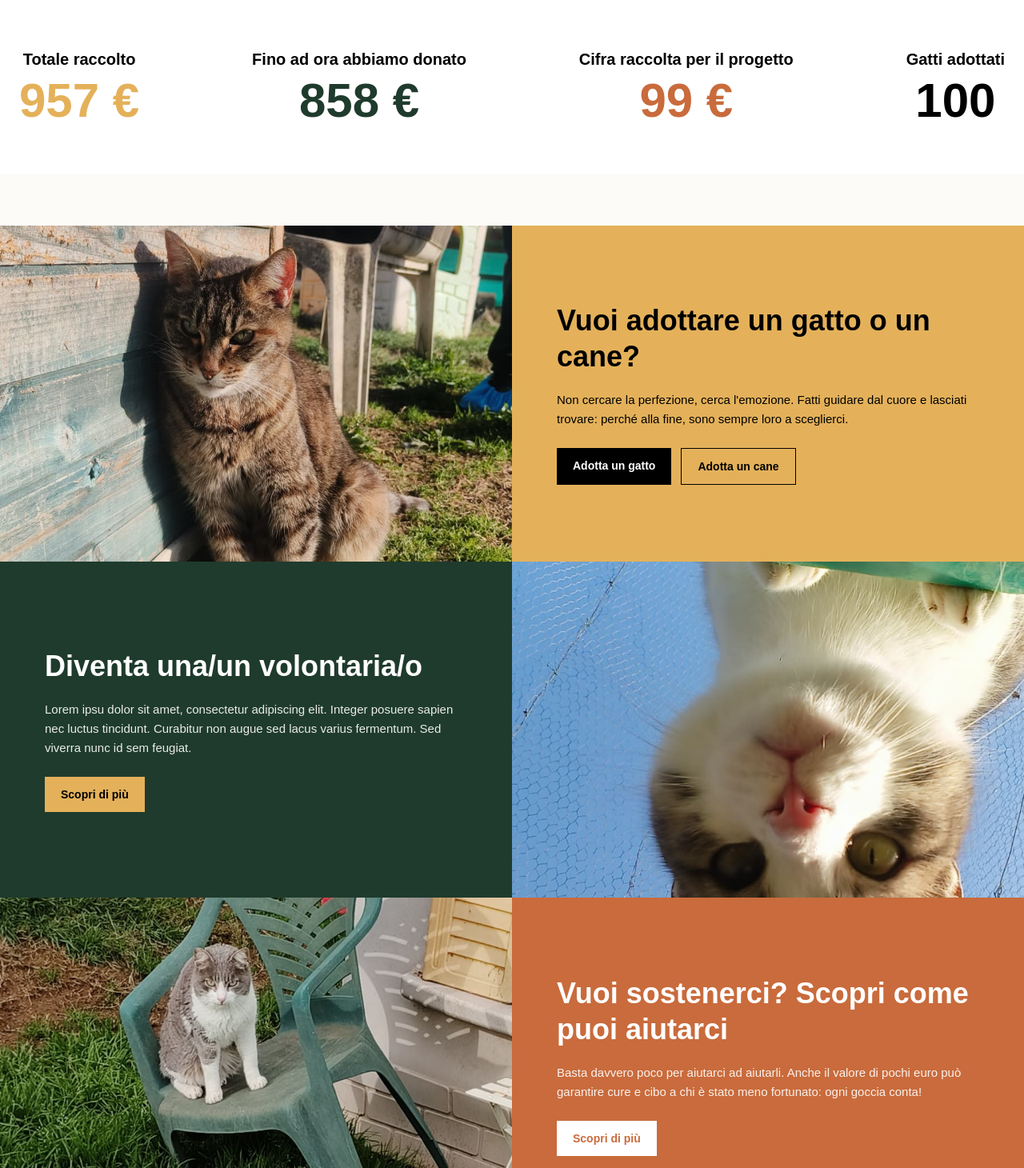
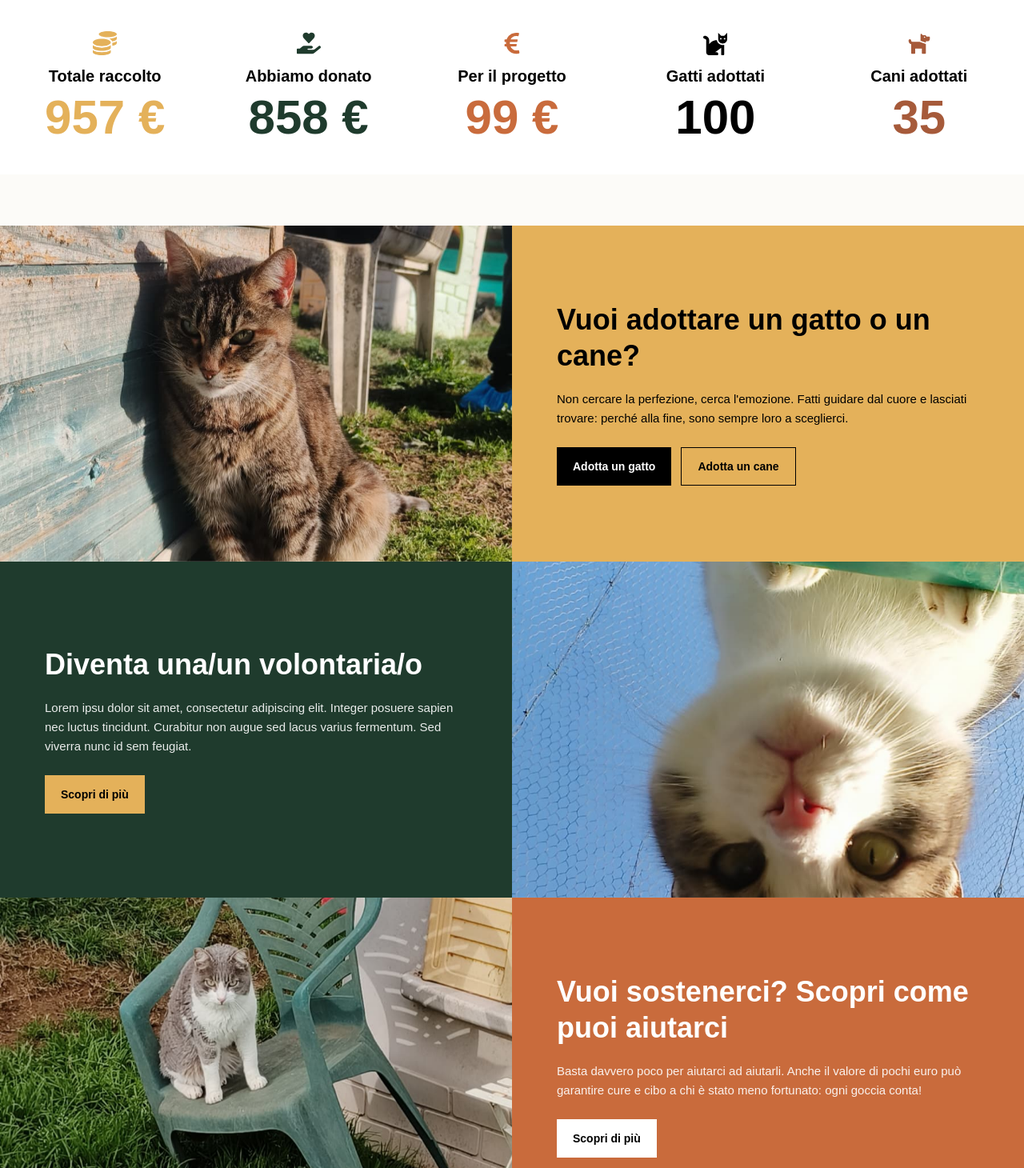
Before and after one commit to ddomizia/calico-odv-website, a Next.js app: page / in a window 1280 px wide. Shown: the part 1410-2870 px from the top of the page at 80% size. Built offline with nearby package versions, Linux system fonts and the light colour scheme.

Commit message:
modifiche minori

```diff
--- a/app/page.tsx
+++ b/app/page.tsx
@@ -1,6 +1,62 @@
 import Image from 'next/image'
 import Link from 'next/link'
+import {
+  PawPrint,
+  Heart,
+  Cat,
+  Dog,
+  HeartHandshake,
+  BookOpen,
+} from 'lucide-react'
 import StatsStrip from '@/components/home/StatsStrip'
+
+type FancyButtonProps = {
+  href: string
+  label: string
+  variant?: 'dark' | 'light' | 'gold' | 'cream'
+  icon: React.ElementType
+  heartClassName?: string
+  iconClassName?: string
+}
+
+function FancyButton({
+  href,
+  label,
+  variant = 'dark',
+  icon: Icon,
+  heartClassName = 'text-[#E4B15A]',
+  iconClassName = 'text-black',
+}: FancyButtonProps) {
+  const variants = {
+    dark: 'bg-black text-white hover:opacity-90',
+    light: 'bg-white text-black hover:opacity-90',
+    gold: 'bg-[#E4B15A] text-black hover:opacity-90',
+    cream:
+      'border border-black bg-transparent text-black hover:bg-black hover:text-white',
+  }
+
+  return (
+    <Link
+      href={href}
+      className={`group relative inline-flex h-[48px] items-center justify-center overflow-hidden px-5 text-sm font-bold transition ${variants[variant]}`}
+    >
+      <span className="transition-opacity duration-200 group-hover:opacity-0">
+        {label}
+      </span>
+
+      <span className="absolute flex items-center justify-center opacity-0 transition-all duration-300 group-hover:opacity-100">
+        <span className="relative flex items-center justify-center">
+          <Heart
+            size={36}
+            className={`absolute animate-pulse ${heartClassName}`}
+            fill="currentColor"
+          />
+          <Icon size={18} className={`relative ${iconClassName}`} />
+        </span>
+      </span>
+    </Link>
+  )
+}
 
 export default function Home() {
   return (
@@ -50,6 +106,18 @@ export default function Home() {
               sul loro benessere e promuoviamo le adozioni di gatti e cani ospiti
               della struttura.
             </p>
+          </div>
+
+          <div className="mt-8">
+            <Link
+              href="/chi-siamo"
+              className="inline-flex items-center gap-3 bg-[#1F3B2D] px-6 py-3 text-sm font-bold uppercase tracking-wide text-white transition hover:opacity-90"
+            >
+              <span className="inline-flex animate-bounce">
+                <PawPrint size={18} className="text-[#E4B15A]" />
+              </span>
+              Conoscici meglio
+            </Link>
           </div>
         </div>
 
@@ -129,19 +197,23 @@ export default function Home() {
               </p>
 
               <div className="mt-6 flex flex-col gap-3 sm:flex-row">
-                <Link
+                <FancyButton
                   href="/adozioni"
-                  className="inline-flex justify-center bg-black px-5 py-3 text-sm font-bold text-white transition hover:opacity-85"
-                >
-                  Adotta un gatto
-                </Link>
+                  label="Adotta un gatto"
+                  variant="dark"
+                  icon={Cat}
+                  heartClassName="text-[#FCFBF8]"
+                  iconClassName="text-black"
+                />
 
-                <Link
+                <FancyButton
                   href="/cani"
-                  className="inline-flex justify-center border border-black bg-transparent px-5 py-3 text-sm font-bold text-black transition hover:bg-black hover:text-white"
-                >
-                  Adotta un cane
-                </Link>
+                  label="Adotta un cane"
+                  variant="cream"
+                  icon={Dog}
+                  heartClassName="text-[#C96B3C]"
+                  iconClassName="text-black"
+                />
               </div>
             </div>
           </div>
@@ -159,12 +231,14 @@ export default function Home() {
               </p>
 
               <div className="mt-6">
-                <Link
+                <FancyButton
                   href="/diventa-volontario"
-                  className="inline-flex bg-[#E4B15A] px-5 py-3 text-sm font-bold text-black transition hover:opacity-85"
-                >
-                  Scopri di più
-                </Link>
+                  label="Scopri di più"
+                  variant="gold"
+                  icon={PawPrint}
+                  heartClassName="text-[#FCFBF8]"
+                  iconClassName="text-[#1F3B2D]"
+                />
               </div>
             </div>
 
@@ -200,12 +274,14 @@ export default function Home() {
               </p>
 
               <div className="mt-6">
-                <Link
+                <FancyButton
                   href="/sostienici"
-                  className="inline-flex bg-white px-5 py-3 text-sm font-bold text-[#C96B3C] transition hover:opacity-85"
-                >
-                  Scopri di più
-                </Link>
+                  label="Scopri di più"
+                  variant="light"
+                  icon={HeartHandshake}
+                  heartClassName="text-[#E4B15A]"
+                  iconClassName="text-[#C96B3C]"
+                />
               </div>
             </div>
           </div>
@@ -224,12 +300,14 @@ export default function Home() {
               </p>
 
               <div className="mt-6">
-                <Link
+                <FancyButton
                   href="/consigli"
-                  className="inline-flex bg-black px-5 py-3 text-sm font-bold text-white transition hover:opacity-85"
-                >
-                  Scopri di più
-                </Link>
+                  label="Scopri di più"
+                  variant="dark"
+                  icon={BookOpen}
+                  heartClassName="text-[#E4B15A]"
+                  iconClassName="text-black"
+                />
               </div>
             </div>
 
--- a/app/sostienici/page.tsx
+++ b/app/sostienici/page.tsx
@@ -1,54 +1,9 @@
 'use client'
 
 import Image from 'next/image'
-import { useEffect, useState } from 'react'
 import { FaPaypal, FaWhatsapp, FaInstagram, FaFacebookF } from 'react-icons/fa'
 import { MdEmail } from 'react-icons/md'
-
-type CounterProps = {
-  label: string
-  target: number
-  suffix?: string
-  colorClass?: string
-}
-
-function Counter({
-  label,
-  target,
-  suffix = '',
-  colorClass = 'text-black',
-}: CounterProps) {
-  const [count, setCount] = useState(0)
-
-  useEffect(() => {
-    let start = 0
-    const duration = 1200
-    const increment = Math.max(1, Math.ceil(target / 50))
-
-    const timer = window.setInterval(() => {
-      start += increment
-
-      if (start >= target) {
-        setCount(target)
-        window.clearInterval(timer)
-      } else {
-        setCount(start)
-      }
-    }, duration / 50)
-
-    return () => window.clearInterval(timer)
-  }, [target])
-
-  return (
-    <div className="text-center">
-      <p className="text-base font-bold text-black md:text-lg">{label}</p>
-      <p className={`mt-2 text-4xl font-black leading-none md:text-6xl ${colorClass}`}>
-        {count}
-        {suffix}
-      </p>
-    </div>
-  )
-}
+import StatsStrip from '@/components/home/StatsStrip'
 
 export default function SostieniciPage() {
   return (
@@ -72,11 +27,21 @@ export default function SostieniciPage() {
             </h1>
 
             <div className="mt-6 max-w-3xl bg-white/90 px-5 py-4 text-sm leading-6 text-black shadow-sm backdrop-blur-sm">
-              L’Associazione Calico ODV è un ente del Terzo Settore. Le donazioni effettuate a suo favore, tramite bonifico bancario, strumenti di pagamento tracciabili o altri mezzi previsti dalla normativa, possono beneficiare delle agevolazioni fiscali vigenti.
-
-In base alla legislazione italiana, le erogazioni liberali a favore delle organizzazioni di volontariato consentono, a seconda dei casi, di ottenere detrazioni d’imposta oppure deduzioni dal reddito imponibile. I benefici fiscali possono essere applicati in sede di dichiarazione dei redditi (Modello 730 o Modello Redditi).
-
-Per poter usufruire delle agevolazioni è necessario conservare la ricevuta del versamento effettuato.
+              L’Associazione Calico ODV è un ente del Terzo Settore. Le donazioni
+              effettuate a suo favore, tramite bonifico bancario, strumenti di
+              pagamento tracciabili o altri mezzi previsti dalla normativa,
+              possono beneficiare delle agevolazioni fiscali vigenti.
+              <br />
+              <br />
+              In base alla legislazione italiana, le erogazioni liberali a favore
+              delle organizzazioni di volontariato consentono, a seconda dei
+              casi, di ottenere detrazioni d’imposta oppure deduzioni dal reddito
+              imponibile. I benefici fiscali possono essere applicati in sede di
+              dichiarazione dei redditi (Modello 730 o Modello Redditi).
+              <br />
+              <br />
+              Per poter usufruire delle agevolazioni è necessario conservare la
+              ricevuta del versamento effettuato.
             </div>
           </div>
         </div>
@@ -126,28 +91,7 @@ Per poter usufruire delle agevolazioni è necessario conservare la ricevuta del
         </div>
       </section>
 
-      <section className="w-full bg-white">
-        <div className="mx-auto flex min-h-[220px] max-w-7xl flex-col justify-center gap-10 px-6 py-10 md:flex-row md:items-center md:justify-between md:gap-6">
-          <Counter
-            label="Totale raccolto"
-            target={957}
-            suffix=" €"
-            colorClass="text-[#E4B15A]"
-          />
-          <Counter
-            label="Fino ad ora abbiamo donato"
-            target={858}
-            suffix=" €"
-            colorClass="text-[#1F3B2D]"
-          />
-          <Counter
-            label="Cifra raccolta per il progetto"
-            target={99}
-            suffix=" €"
-            colorClass="text-[#C96B3C]"
-          />
-        </div>
-      </section>
+      <StatsStrip />
 
       <section className="w-full bg-[#FCFBF8]">
         <div className="space-y-0">
@@ -158,9 +102,10 @@ Per poter usufruire delle agevolazioni è necessario conservare la ricevuta del
               </h2>
 
               <p className="mt-4 max-w-xl text-sm leading-6 text-black/85">
-                Puoi sostenere l&apos;Associazione Calico anche con una piccola donazione
-                mensile tramite Teaming. Con solo 1€ al mese ci aiuti a garantire cure,
-                cibo e assistenza ai gatti, cani e altri animali che seguiamo ogni giorno.
+                Puoi sostenere l&apos;Associazione Calico anche con una piccola
+                donazione mensile tramite Teaming. Con solo 1€ al mese ci aiuti
+                a garantire cure, cibo e assistenza ai gatti, cani e altri
+                animali che seguiamo ogni giorno.
               </p>
 
               <div className="mt-5">
@@ -204,9 +149,10 @@ Per poter usufruire delle agevolazioni è necessario conservare la ricevuta del
               </div>
 
               <p className="mt-4 max-w-xl text-sm leading-6 text-black/75">
-                Puoi sostenerci anche tramite PayPal. Ogni donazione, anche piccola,
-                ci aiuta a coprire spese veterinarie, cibo, medicinali e tutto ciò
-                che serve per prenderci cura degli animali che seguiamo.
+                Puoi sostenerci anche tramite PayPal. Ogni donazione, anche
+                piccola, ci aiuta a coprire spese veterinarie, cibo, medicinali
+                e tutto ciò che serve per prenderci cura degli animali che
+                seguiamo.
               </p>
 
               <div className="mt-5">
@@ -229,9 +175,9 @@ Per poter usufruire delle agevolazioni è necessario conservare la ricevuta del
               </h2>
 
               <p className="mt-4 max-w-xl text-sm leading-6 text-white/90">
-                Puoi aiutarci anche donando cibo e prodotti utili per i nostri animali.
-                Abbiamo preparato una lista Amazon con le necessità più urgenti, così puoi
-                scegliere facilmente cosa inviarci.
+                Puoi aiutarci anche donando cibo e prodotti utili per i nostri
+                animali. Abbiamo preparato una lista Amazon con le necessità più
+                urgenti, così puoi scegliere facilmente cosa inviarci.
               </p>
 
               <div className="mt-5">
@@ -272,14 +218,14 @@ Per poter usufruire delle agevolazioni è necessario conservare la ricevuta del
               </h2>
 
               <p className="mt-4 max-w-xl text-sm leading-6 text-black/80">
-                Accettiamo anche coperte, asciugamani, vestiti e mobili che possano
-                essere utili per i nostri spazi o per raccogliere fondi a sostegno
-                dell&apos;associazione.
+                Accettiamo anche coperte, asciugamani, vestiti e mobili che
+                possano essere utili per i nostri spazi o per raccogliere fondi
+                a sostegno dell&apos;associazione.
               </p>
 
               <p className="mt-3 max-w-xl text-sm leading-6 text-black/80">
-                Non esitare a contattarci sui nostri social, su WhatsApp o via mail
-                per accordarti con noi e consegnarci queste cose.
+                Non esitare a contattarci sui nostri social, su WhatsApp o via
+                mail per accordarti con noi e consegnarci queste cose.
               </p>
 
               <div className="mt-6 flex items-center gap-5">
@@ -294,7 +240,7 @@ Per poter usufruire delle agevolazioni è necessario conservare la ricevuta del
                 </a>
 
                 <a
-                  href="https://instagram.com/tuo_profilo"
+                  href="https://www.instagram.com/associazionecalico"
                   target="_blank"
                   rel="noopener noreferrer"
                   aria-label="Instagram"
@@ -304,7 +250,7 @@ Per poter usufruire delle agevolazioni è necessario conservare la ricevuta del
                 </a>
 
                 <a
-                  href="https://facebook.com/tuapagina"
+                  href="https://www.facebook.com/associazionecalico/?locale=it_IT"
                   target="_blank"
                   rel="noopener noreferrer"
                   aria-label="Facebook"
@@ -314,7 +260,7 @@ Per poter usufruire delle agevolazioni è necessario conservare la ricevuta del
                 </a>
 
                 <a
-                  href="mailto:info@calicoodv.it"
+                  href="mailto:calicoassociazione@gmail.com"
                   aria-label="Email"
                   className="text-black transition hover:opacity-80"
                 >
--- a/components/home/StatsStrip.tsx
+++ b/components/home/StatsStrip.tsx
@@ -1,12 +1,20 @@
 'use client'
 
-import { useEffect, useState } from 'react'
+import { useEffect, useRef, useState } from 'react'
+import {
+  FaCoins,
+  FaHandHoldingHeart,
+  FaEuroSign,
+  FaCat,
+  FaDog,
+} from 'react-icons/fa'
 
 type CounterItemProps = {
   label: string
   value: number
   suffix?: string
   color?: string
+  icon: React.ReactNode
 }
 
 function CounterItem({
@@ -14,31 +22,55 @@ function CounterItem({
   value,
   suffix = '',
   color = 'text-black',
+  icon,
 }: CounterItemProps) {
-  const [count, setCount] = useState(1)
+  const [count, setCount] = useState(0)
+  const [startAnimation, setStartAnimation] = useState(false)
+  const ref = useRef<HTMLDivElement | null>(null)
 
   useEffect(() => {
-    let start = 1
-    const duration = 1400
-    const stepTime = Math.max(12, Math.floor(duration / value))
+    const observer = new IntersectionObserver(
+      ([entry]) => {
+        if (entry.isIntersecting) {
+          setStartAnimation(true)
+          observer.disconnect()
+        }
+      },
+      { threshold: 0.4 }
+    )
 
-    const timer = setInterval(() => {
-      start += Math.ceil(value / 40)
+    if (ref.current) observer.observe(ref.current)
 
-      if (start >= value) {
-        setCount(value)
-        clearInterval(timer)
-      } else {
-        setCount(start)
+    return () => observer.disconnect()
+  }, [])
+
+  useEffect(() => {
+    if (!startAnimation) return
+
+    const duration = 2500
+    const startTime = performance.now()
+
+    const animate = (currentTime: number) => {
+      const progress = Math.min((currentTime - startTime) / duration, 1)
+      const easedProgress = 1 - Math.pow(1 - progress, 3)
+      const currentValue = Math.floor(easedProgress * value)
+
+      setCount(currentValue)
+
+      if (progress < 1) {
+        requestAnimationFrame(animate)
       }
-    }, stepTime)
+    }
 
-    return () => clearInterval(timer)
-  }, [value])
+    requestAnimationFrame(animate)
+  }, [startAnimation, value])
 
   return (
-    <div className="flex min-w-0 flex-col items-center text-center">
+    <div ref={ref} className="flex min-w-0 flex-col items-center text-center">
+      <div className={`mb-3 text-2xl md:text-3xl ${color}`}>{icon}</div>
+
       <p className="text-lg font-bold text-black md:text-xl">{label}</p>
+
       <p className={`mt-2 text-4xl font-black leading-none md:text-6xl ${color}`}>
         {count}
         {suffix}
@@ -50,11 +82,44 @@ function CounterItem({
 export default function StatsStrip() {
   return (
     <section className="w-full bg-white">
-      <div className="mx-auto flex min-h-[220px] max-w-7xl flex-col justify-center px-6 py-10 md:flex-row md:items-center md:justify-between md:gap-8">
-        <CounterItem label="Totale raccolto" value={957} suffix=" €" color="text-[#E4B15A]" />
-        <CounterItem label="Fino ad ora abbiamo donato" value={858} suffix=" €" color="text-[#1F3B2D]" />
-        <CounterItem label="Cifra raccolta per il progetto" value={99} suffix=" €" color="text-[#C96B3C]" />
-        <CounterItem label="Gatti adottati" value={100} color="text-black" />
+      <div className="mx-auto grid min-h-[220px] max-w-7xl grid-cols-1 gap-10 px-6 py-10 sm:grid-cols-2 lg:grid-cols-5 lg:items-center">
+        <CounterItem
+          label="Totale raccolto"
+          value={957}
+          suffix=" €"
+          color="text-[#E4B15A]"
+          icon={<FaCoins />}
+        />
+
+        <CounterItem
+          label="Abbiamo donato"
+          value={858}
+          suffix=" €"
+          color="text-[#1F3B2D]"
+          icon={<FaHandHoldingHeart />}
+        />
+
+        <CounterItem
+          label="Per il progetto"
+          value={99}
+          suffix=" €"
+          color="text-[#C96B3C]"
+          icon={<FaEuroSign />}
+        />
+
+        <CounterItem
+          label="Gatti adottati"
+          value={100}
+          color="text-black"
+          icon={<FaCat />}
+        />
+
+        <CounterItem
+          label="Cani adottati"
+          value={35}
+          color="text-[#A65A3A]"
+          icon={<FaDog />}
+        />
       </div>
     </section>
   )
```
Also changed, not shown: app/gatteria/page.tsx (+10 -2 lines), public/catlives.svg (added), 1 other file (tests, documents, lock files or other folders).
